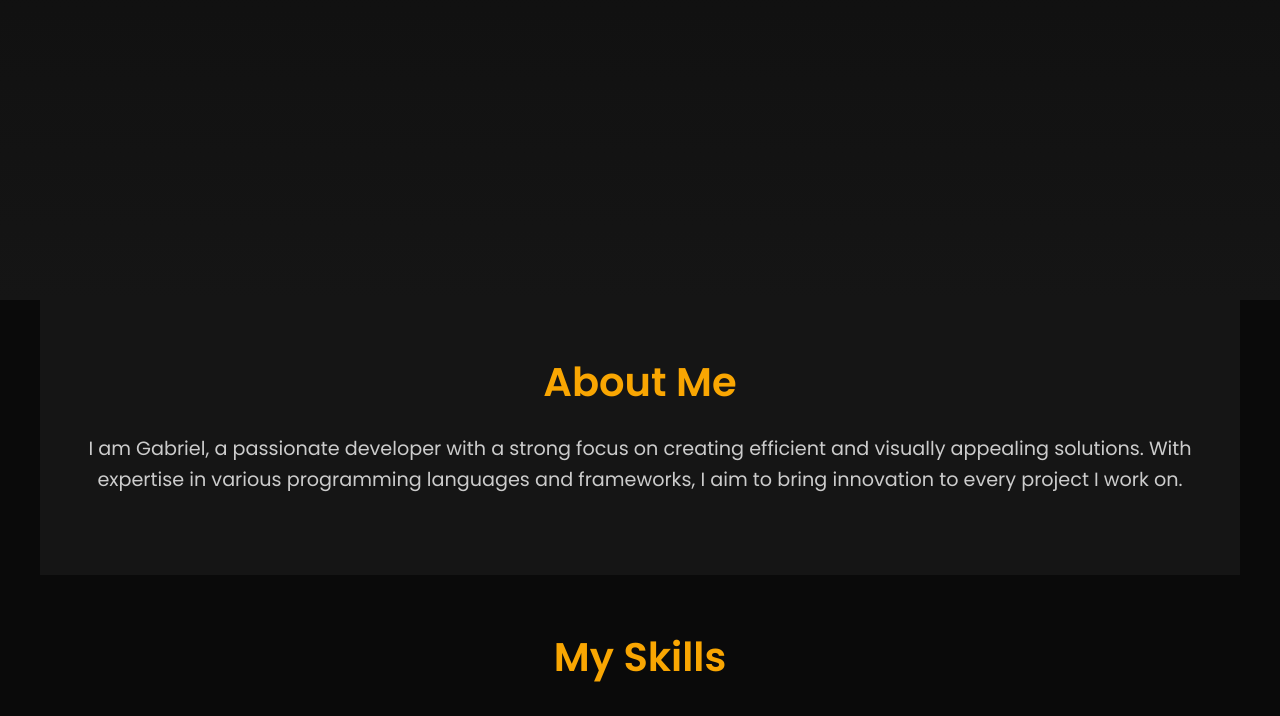
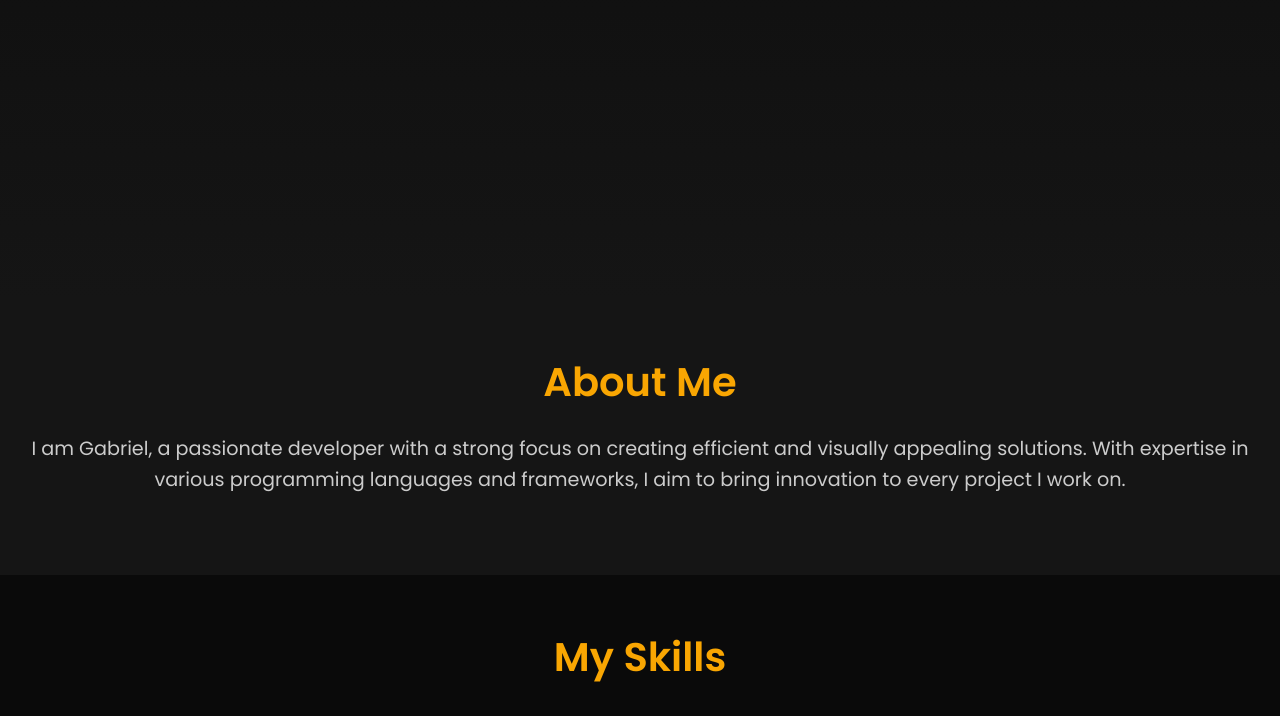
Before and after one commit to OnlyG4BB0/GabrielLazzara, a plain HTML site: page index.html in a window 1280 px wide. Shown: the part 500-1216 px from the top of the page. Drawn offline with Linux system fonts and the light colour scheme.

Commit message:
Update index.html

```diff
--- a/index.html
+++ b/index.html
@@ -155,8 +155,6 @@
         #about {
             padding: 50px 20px;
             background: #151515;
-            max-width: 1200px;
-            margin: auto;
             text-align: center;
         }
 
```
